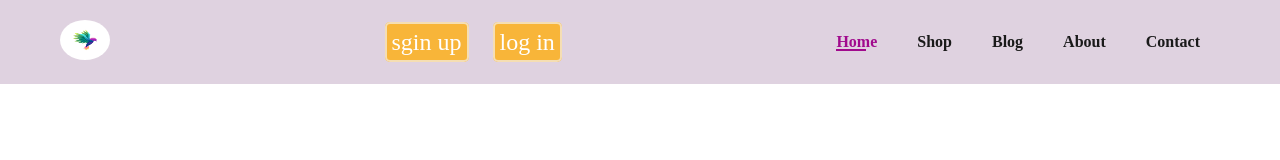
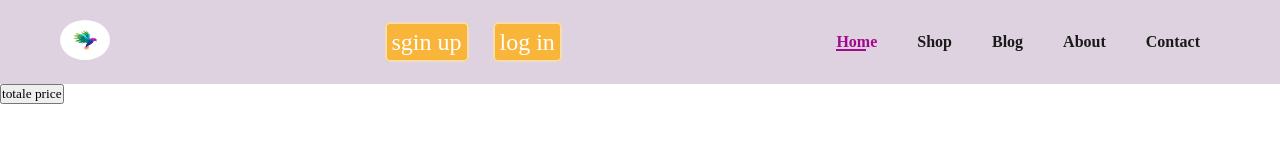
Before and after one commit to Lindaaa1234/-, a plain HTML site: page products.html in a window 1280 px wide. Drawn offline with Linux system fonts and the light colour scheme.

Commit message:
first commit

```diff
--- a/products.html
+++ b/products.html
@@ -35,6 +35,7 @@
     </div>
 </header>
 <section>
+    <button id="total">totale price</button>
 <div class="pro-contaner" id="contaner">
 
     </div>
```
Also changed, not shown: products.js (+11 -1 lines).
